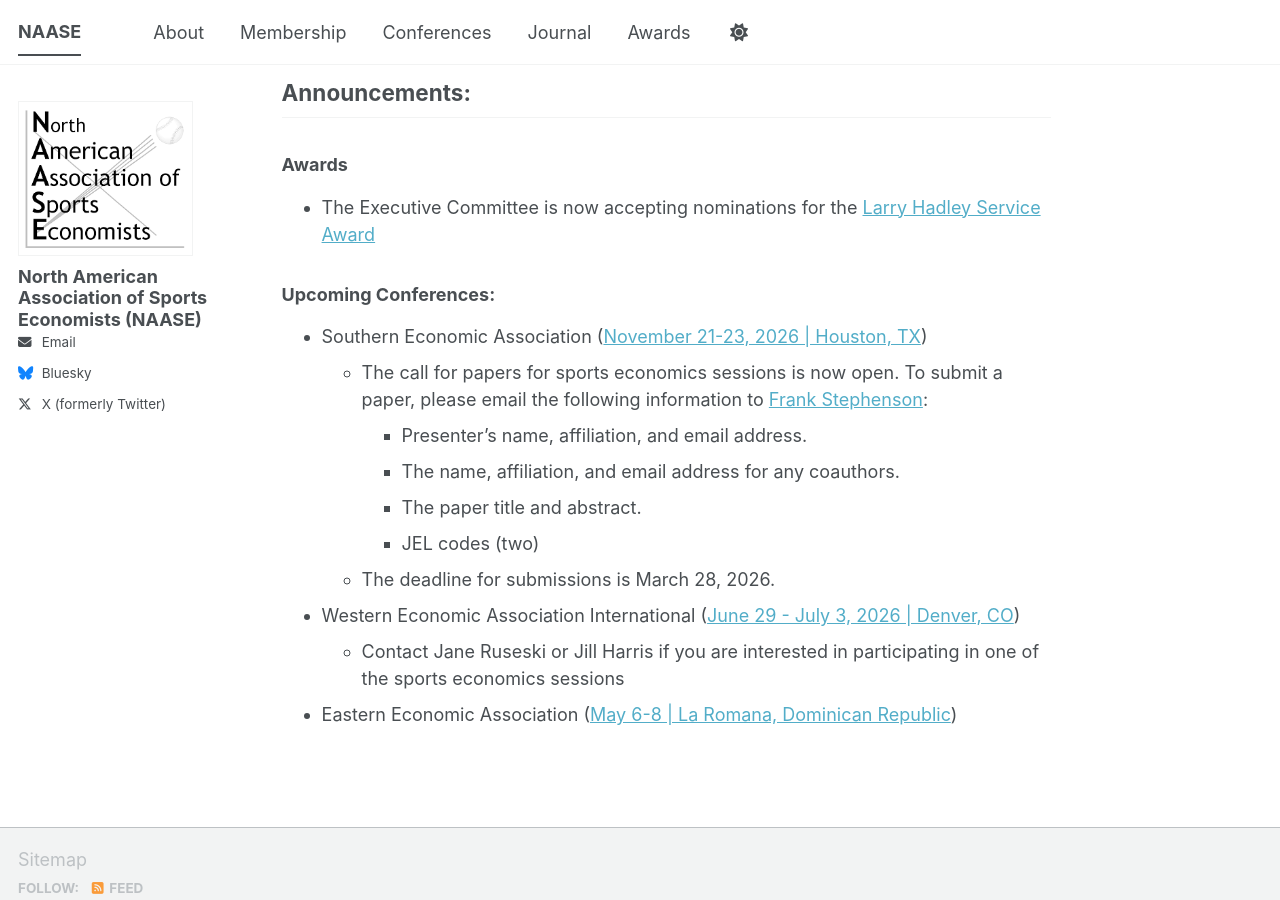
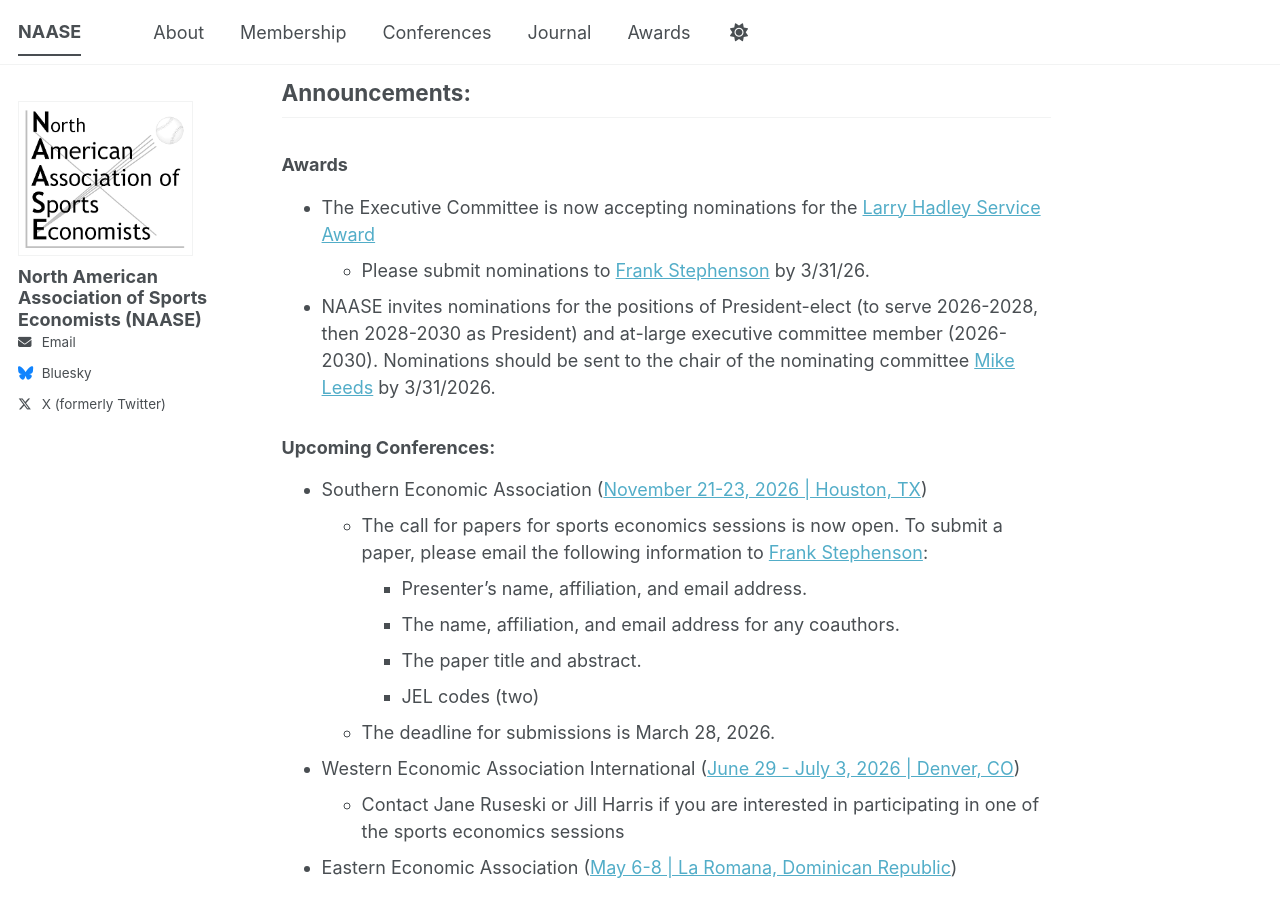
Before and after one commit to naaseweb/naaseweb.github.io, a Jekyll site: the page built from _pages/about.md, in a window 1280 px wide and 900 px high, scrolled down 404 px. Built offline with Jekyll 4.4.1, drawn with Linux system fonts in a browser that asks for light colours; a script bundle is joined from its source files by our own code; library files that are not in the unit come from our copies.

Commit message:
Update about.md

```diff
--- a/_pages/about.md
+++ b/_pages/about.md
@@ -15,6 +15,10 @@
 ### Awards ###
 
 - The Executive Committee is now accepting nominations for the [Larry Hadley Service Award](/awards.md#larry-hadley-service-award)
+    - Please submit nominations to [Frank Stephenson](https://berry.edu/academics/fs/fstephenson) by 3/31/26.
+
+- NAASE invites nominations for the positions of President-elect (to serve 2026-2028, then 2028-2030 as President) and at-large executive committee member (2026-2030). Nominations should be sent to the chair of the nominating committee [Mike Leeds](https://liberalarts.temple.edu/directory/michael-leeds) by 3/31/2026.
+
 
 ### Upcoming Conferences: ###
 - Southern Economic Association ([November 21-23, 2026  \|  Houston, TX](https://southerneconomic.org/conference/))
```
